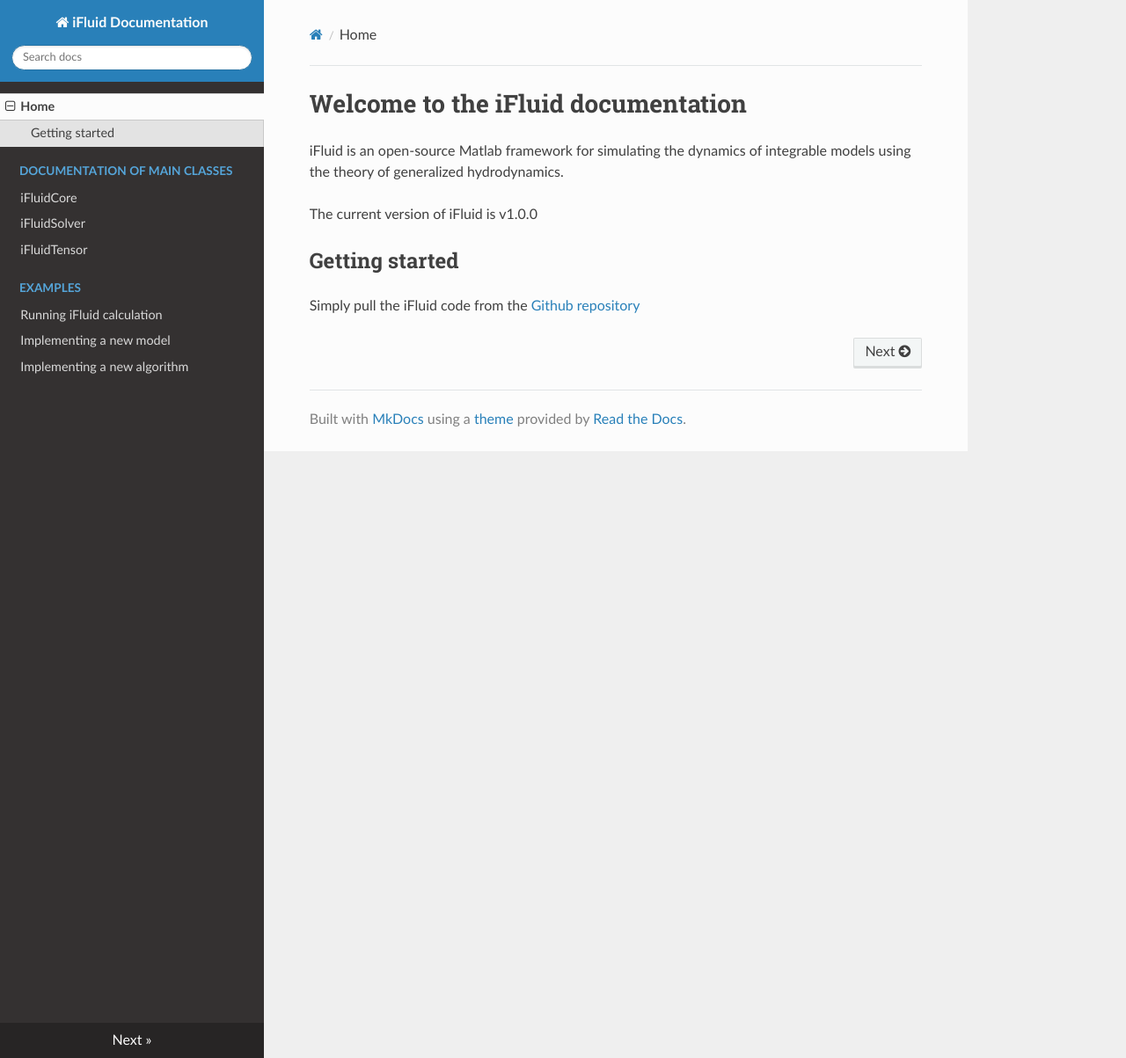
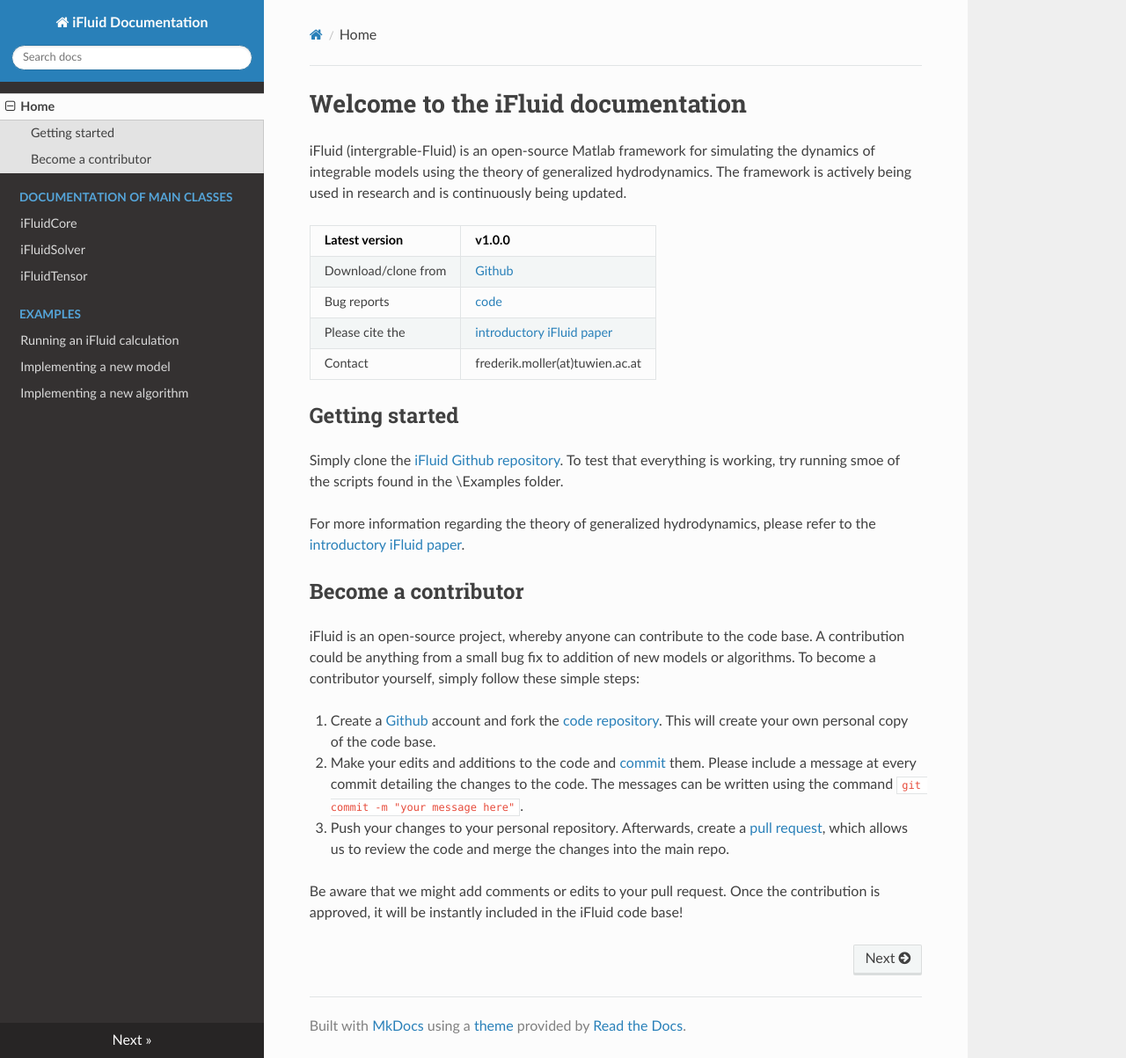
Before and after one commit to integrableFluid/iFluidDocumentation, an MkDocs documentation site: the page built from docs/index.md, in a window 1280 px wide and 1203 px high. Shown: the whole window at 88% size. Built offline with MkDocs 1.6.1, drawn with Linux system fonts in a browser that asks for light colours; nearby versions of some CDN libraries.

Commit message:
Created front page

```diff
--- a/docs/index.md
+++ b/docs/index.md
@@ -1,9 +1,27 @@
 # Welcome to the iFluid documentation
 
-iFluid is an open-source Matlab framework for simulating the dynamics of integrable models using the theory of generalized hydrodynamics.
+iFluid (intergrable-Fluid) is an open-source Matlab framework for simulating the dynamics of integrable models using the theory of generalized hydrodynamics. The framework is actively being used in research and is continuously being updated.
 
-The current version of iFluid is v1.0.0
+| Latest version 	|  **v1.0.0** 	|
+|----------------	|---	|
+| Download/clone from     	|  [Github](https://github.com/integrableFluid/iFluidMatlab) 	|
+| Bug reports    	|  [code](https://github.com/integrableFluid/iFluidMatlab/issues) 	|
+| Please cite the   | [introductory iFluid paper](https://arxiv.org/abs/2001.02547) |
+| Contact           | frederik.moller(at)tuwien.ac.at |
 
 ## Getting started
 
-Simply pull the iFluid code from the [Github repository](https://github.com/integrableFluid/iFluidMatlab)
+Simply clone the [iFluid Github repository](https://github.com/integrableFluid/iFluidMatlab). To test that everything is working, try running smoe of the scripts found in the \Examples folder.
+
+For more information regarding the theory of generalized hydrodynamics, please refer to the [introductory iFluid paper](https://arxiv.org/abs/2001.02547).
+
+
+## Become a contributor
+
+iFluid is an open-source project, whereby anyone can contribute to the code base. A contribution could be anything from a small bug fix to addition of new models or algorithms. To become a contributor yourself, simply follow these simple steps:
+
+  1. Create a [Github](https://github.com/) account and fork the [code repository](https://github.com/integrableFluid/iFluidMatlab). This will create your own personal copy of the code base.
+  2. Make your edits and additions to the code and [commit](https://git-scm.com/book/en/v2/Git-Basics-Recording-Changes-to-the-Repository#Committing-Your-Changes) them. Please include a message at every commit detailing the changes to the code. The messages can be written using the command `git commit -m "your message here"`.
+  3. Push your changes to your personal repository. Afterwards, create a [pull request](https://help.github.com/en/github/collaborating-with-issues-and-pull-requests/creating-a-pull-request), which allows us to review the code and merge the changes into the main repo.
+
+Be aware that we might add comments or edits to your pull request. Once the contribution is approved, it will be instantly included in the iFluid code base!
--- a/mkdocs.yml
+++ b/mkdocs.yml
@@ -6,7 +6,7 @@ nav:
         - iFluidSolver: iFluidSolver.md
         - iFluidTensor: iFluidTensor.md
     - Examples:
-        - Running iFluid calculation: LLexample.md
+        - Running an iFluid calculation: LLexample.md
         - Implementing a new model: model.md
         - Implementing a new algorithm: solver.md
 
```
Also changed, not shown: docs/LLexample.md (+12 -10 lines), docs/model.md (+1 -1 lines), docs/img/DensityProfile.png (added), docs/img/FillingFunction.png (added), docs/img/KineticEnergy.png (added).
